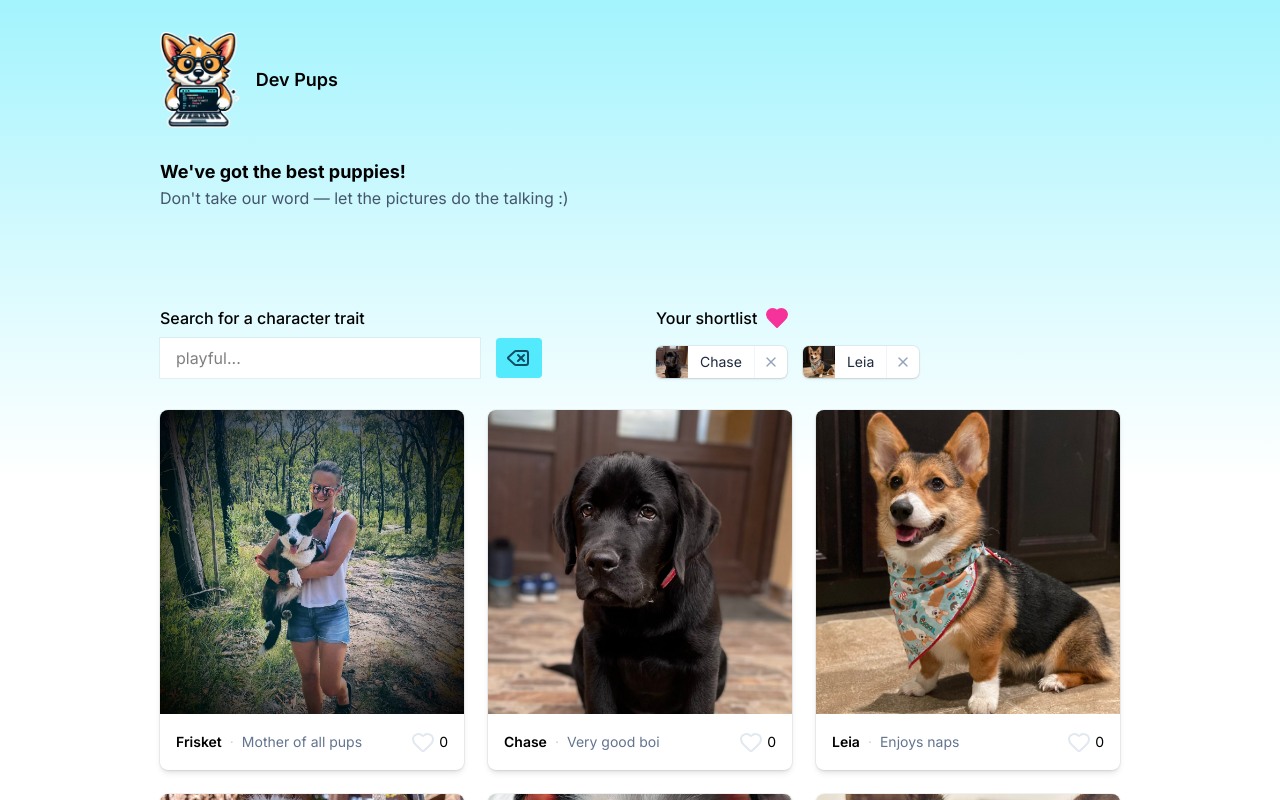
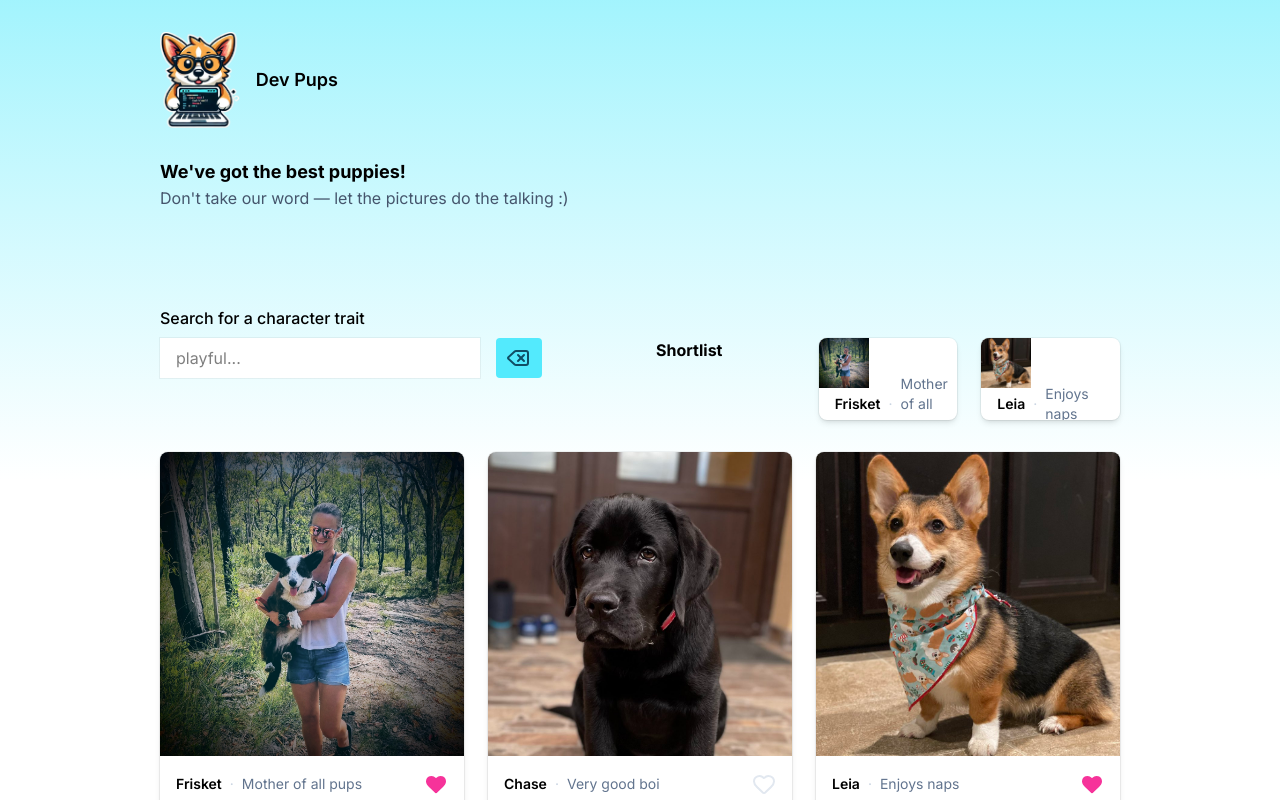
Before and after one commit to Dec-246/React-from-scratch, a React (Vite) app: page / in a window 1280 px wide. Shown: the top 800 px of the page. Built offline with nearby package versions, Linux system fonts and the light colour scheme.

Commit message:
ep 15: sharing state across components

```diff
--- a/src/App.tsx
+++ b/src/App.tsx
@@ -6,6 +6,7 @@ import { Shortlist } from "./components/Shortlist";
 import { PuppiesList } from "./components/PuppiesList";
 import { NewPuppyForm } from "./components/NewPuppyForm";
 import { puppies } from "./data/puppies";
+import { useState } from "react";
 
 export function App() {
   return (
@@ -19,14 +20,20 @@ export function App() {
 }
 
 function Main() {
+
+// PASSING ARRAY OF PUPPY IDs
+    // define 'liked puppies' state
+  const [liked, setLiked] = useState<Puppy["id"][]>([1, 3]); // array of (number type) puppies liked
+
   return (
     <main>
       <div className="mt-24 grid gap-8 sm:grid-cols-2">
         <Search />
-        <Shortlist />
+        <Shortlist puppies={puppies} liked={liked} />
       </div>
 
-      <PuppiesList puppies={puppies} />
+{/* passing state to component */}
+      <PuppiesList puppies={puppies} liked={liked} setLiked={setLiked} />
       <NewPuppyForm />
     </main>
   );
--- a/src/components/LikeToggle.tsx
+++ b/src/components/LikeToggle.tsx
@@ -1,27 +1,39 @@
 import { Heart } from "lucide-react";
-import * as React from "react";
+import { useState } from "react";
 
-export function LikeToggle () {
-    const [isLiked, setIsLiked] = React.useState(false); // [state value, state setting function]
-    const [count, setCount] = React.useState(0);
-
-    function handleClick() {
-        setIsLiked(!isLiked); // setting the like button to opposite of what it is
-        setCount(count + 1); // set state on click
-    }
+export function LikeToggle ({
+    id,
+    liked,
+    setLiked
+}: {
+    id: Puppy["id"];
+    liked: Puppy["id"][];
+    setLiked: Dispatch<SetStateAction<Puppy["id"][]>>;
+}) {
 
     return (
-        <button className="group flex items-center gap-1" onClick={handleClick}>
+        <button
+            className="group"
+            // click button
+            onClick={() => {
+                // if puppy is already liked, remove liked state
+                if (liked.includes(id)) {
+                    setLiked(liked.filter(pupId => pupId !== id));
+                } else {
+                    // otherwise, add puppy to liked array
+                    setLiked([...liked, id]);
+                }
+            }}
+            >
             <Heart
 
             className={
-                isLiked // setting styles for like button
+                liked.includes(id) // does liked array inlude puppy ID
+                // setting styles for like button
                   ? "fill-pink-500 stroke-none"
                   : "stroke-slate-200 group-hover:stroke-slate-300"
                 }
             />
-
-            <span>{count}</span>
         </button>
-    )
+    );
 }
--- a/src/components/PuppiesList.tsx
+++ b/src/components/PuppiesList.tsx
@@ -3,12 +3,23 @@ import { type Puppy } from "../types";
 import { LikeToggle } from "./LikeToggle";
 
 // defining types for React component
-export function PuppiesList({ puppies }: { puppies: Puppy[] }) {
+export function PuppiesList({
+  puppies,
+  liked,
+  setLiked,
+ }: {
+  puppies: Puppy[] // puppies list returns array of Puppy
+  liked: Puppy["id"][] // receives liked value (number array)
+  setLiked: Dispatch<SetStateAction<Puppy["id"][]>>;
+}) {
   return (
     <ul className="mt-8 grid gap-6 sm:grid-cols-2 lg:grid-cols-3">
-      {
-        puppies.map((puppy) => (
-          <PuppyCard key={puppy.id} puppy={puppy} />
+      {puppies.map((puppy) => (
+          <PuppyCard
+          key={puppy.id}
+          puppy={puppy}
+          liked={liked}
+          setLiked={setLiked} />
         ))}
 
     </ul>
@@ -17,9 +28,12 @@ export function PuppiesList({ puppies }: { puppies: Puppy[] }) {
 
 type PuppyCardProps = {
   puppy: Puppy;
+  liked: Puppy["id"][];
+  setLiked: Dispatch<SetStateAction<Puppy["id"][]>>;
 };
 
-function PuppyCard({ puppy }: PuppyCardProps) {
+function PuppyCard({ puppy, liked, setLiked }: PuppyCardProps) {
+
   return (
     <li key={puppy.id} className="overflow-clip rounded-lg bg-white shadow-md ring ring-black/5 hover:-translate-y-0.5">
 
@@ -27,7 +41,7 @@ function PuppyCard({ puppy }: PuppyCardProps) {
             className="aspect-square object-cover"
             alt={puppy.name}
             src={puppy.imagePath}
-          />
+            />
 
           <div className="gap flex items-center justify-between p-4 text-sm">
             <div className="flex items-center gap-2">
@@ -35,7 +49,12 @@ function PuppyCard({ puppy }: PuppyCardProps) {
               <span className="text-slate-300">·</span>
               <p className="text-slate-500">{puppy.vibe}</p>
             </div>
-            <LikeToggle />
+
+            <LikeToggle
+            id={puppy.id}
+            liked={liked}
+            setLiked={setLiked}
+            />
           </div>
     </li>
   )
--- a/src/components/Shortlist.tsx
+++ b/src/components/Shortlist.tsx
@@ -1,79 +1,149 @@
-export function Shortlist() {
+import React from "react";
+import { type Puppy } from "../types";
+
+
+// export function Shortlist() {
+//   return (
+//     <div>
+//       <h2 className="flex items-center gap-2 font-medium">
+//         <span>Your shortlist</span>
+//         <svg
+//           xmlns="http://www.w3.org/2000/svg"
+//           width={24}
+//           height={24}
+//           viewBox="0 0 24 24"
+//           fill="none"
+//           stroke="currentColor"
+//           strokeWidth={2}
+//           strokeLinecap="round"
+//           strokeLinejoin="round"
+//           className="lucide lucide-heart inline-block size-6 fill-pink-500 stroke-pink-500"
+//         >
+//           <path d="M19 14c1.49-1.46 3-3.21 3-5.5A5.5 5.5 0 0 0 16.5 3c-1.76 0-3 .5-4.5 2-1.5-1.5-2.74-2-4.5-2A5.5 5.5 0 0 0 2 8.5c0 2.3 1.5 4.05 3 5.5l7 7Z" />
+//         </svg>
+//       </h2>
+
+//       <ul className="mt-4 flex flex-wrap gap-4">
+//         <li className="relative flex items-center overflow-clip rounded-md bg-white shadow-sm ring ring-black/5 transition duration-100 starting:scale-0 starting:opacity-0">
+//           <img
+//             height={32}
+//             width={32}
+//             alt="Chase"
+//             className="aspect-square w-8 object-cover"
+//             src="/images/2.jpg"
+//           />
+//           <p className="px-3 text-sm text-slate-800">Chase</p>
+//           <button className="group h-full border-l border-slate-100 px-2 hover:bg-slate-100">
+//             <svg
+//               xmlns="http://www.w3.org/2000/svg"
+//               width={24}
+//               height={24}
+//               viewBox="0 0 24 24"
+//               fill="none"
+//               stroke="currentColor"
+//               strokeWidth={2}
+//               strokeLinecap="round"
+//               strokeLinejoin="round"
+//               className="lucide lucide-x size-4 stroke-slate-400 group-hover:stroke-red-400"
+//             >
+//               <path d="M18 6 6 18" />
+//               <path d="m6 6 12 12" />
+//             </svg>
+//           </button>
+//         </li>
+
+//         <li className="relative flex items-center overflow-clip rounded-md bg-white shadow-sm ring ring-black/5 transition duration-100 starting:scale-0 starting:opacity-0">
+//           <img
+//             height={32}
+//             width={32}
+//             alt="Leia"
+//             className="aspect-square w-8 object-cover"
+//             src="/images/3.jpg"
+//           />
+//           <p className="px-3 text-sm text-slate-800">Leia</p>
+//           <button className="group h-full border-l border-slate-100 px-2 hover:bg-slate-100">
+//             <svg
+//               xmlns="http://www.w3.org/2000/svg"
+//               width={24}
+//               height={24}
+//               viewBox="0 0 24 24"
+//               fill="none"
+//               stroke="currentColor"
+//               strokeWidth={2}
+//               strokeLinecap="round"
+//               strokeLinejoin="round"
+//               className="lucide lucide-x size-4 stroke-slate-400 group-hover:stroke-red-400"
+//             >
+//               <path d="M18 6 6 18" />
+//               <path d="m6 6 12 12" />
+//             </svg>
+//           </button>
+//         </li>
+//       </ul>
+//     </div>
+//   );
+// }
+
+
+// defining types for React component
+export function Shortlist({
+  id,
+  puppies,
+  liked,
+}: {
+  id: Puppy["id"]
+  puppies: Puppy[] // puppies list returns array of Puppy
+  liked: Puppy["id"][] // receives liked value (number array)
+}) {
   return (
-    <div>
-      <h2 className="flex items-center gap-2 font-medium">
-        <span>Your shortlist</span>
-        <svg
-          xmlns="http://www.w3.org/2000/svg"
-          width={24}
-          height={24}
-          viewBox="0 0 24 24"
-          fill="none"
-          stroke="currentColor"
-          strokeWidth={2}
-          strokeLinecap="round"
-          strokeLinejoin="round"
-          className="lucide lucide-heart inline-block size-6 fill-pink-500 stroke-pink-500"
-        >
-          <path d="M19 14c1.49-1.46 3-3.21 3-5.5A5.5 5.5 0 0 0 16.5 3c-1.76 0-3 .5-4.5 2-1.5-1.5-2.74-2-4.5-2A5.5 5.5 0 0 0 2 8.5c0 2.3 1.5 4.05 3 5.5l7 7Z" />
-        </svg>
-      </h2>
-      <ul className="mt-4 flex flex-wrap gap-4">
-        <li className="relative flex items-center overflow-clip rounded-md bg-white shadow-sm ring ring-black/5 transition duration-100 starting:scale-0 starting:opacity-0">
-          <img
-            height={32}
-            width={32}
-            alt="Chase"
-            className="aspect-square w-8 object-cover"
-            src="/images/2.jpg"
-          />
-          <p className="px-3 text-sm text-slate-800">Chase</p>
-          <button className="group h-full border-l border-slate-100 px-2 hover:bg-slate-100">
-            <svg
-              xmlns="http://www.w3.org/2000/svg"
-              width={24}
-              height={24}
-              viewBox="0 0 24 24"
-              fill="none"
-              stroke="currentColor"
-              strokeWidth={2}
-              strokeLinecap="round"
-              strokeLinejoin="round"
-              className="lucide lucide-x size-4 stroke-slate-400 group-hover:stroke-red-400"
-            >
-              <path d="M18 6 6 18" />
-              <path d="m6 6 12 12" />
-            </svg>
-          </button>
-        </li>
-        <li className="relative flex items-center overflow-clip rounded-md bg-white shadow-sm ring ring-black/5 transition duration-100 starting:scale-0 starting:opacity-0">
-          <img
-            height={32}
-            width={32}
-            alt="Leia"
-            className="aspect-square w-8 object-cover"
-            src="/images/3.jpg"
-          />
-          <p className="px-3 text-sm text-slate-800">Leia</p>
-          <button className="group h-full border-l border-slate-100 px-2 hover:bg-slate-100">
-            <svg
-              xmlns="http://www.w3.org/2000/svg"
-              width={24}
-              height={24}
-              viewBox="0 0 24 24"
-              fill="none"
-              stroke="currentColor"
-              strokeWidth={2}
-              strokeLinecap="round"
-              strokeLinejoin="round"
-              className="lucide lucide-x size-4 stroke-slate-400 group-hover:stroke-red-400"
-            >
-              <path d="M18 6 6 18" />
-              <path d="m6 6 12 12" />
-            </svg>
-          </button>
-        </li>
-      </ul>
-    </div>
+
+    <ul className="mt-8 grid gap-6 sm:grid-cols-2 lg:grid-cols-3">
+    <h1><b>Shortlist</b></h1>
+      {puppies.map((puppy) => (
+        <LikedPuppyCard
+        id= {puppy.id}
+        key={puppy.id}
+        puppy={puppy}
+        liked={liked}
+        />
+      ))}
+
+    </ul>
   );
 }
+
+type LikedPuppyCardProps = {
+  puppy: Puppy;
+  id: Puppy["id"];
+  liked: Puppy["id"][];
+};
+
+function LikedPuppyCard({ puppy, liked }: LikedPuppyCardProps) {
+  if (liked.includes(puppy.id)) {
+    return (
+      <li key={puppy.id} className="overflow-clip rounded-lg bg-white shadow-md ring ring-black/5 hover:-translate-y-0.5">
+
+            <img
+              className="aspect-square object-cover"
+              alt={puppy.name}
+              src={puppy.imagePath}
+              width={50}
+              height={50}
+            />
+
+            <div className="gap flex items-center justify-between p-4 text-sm" style={{ width: 25, height:25}}>
+
+
+              <div className="flex items-center gap-2">
+                <p className="font-semibold">{puppy.name}</p>
+                <span className="text-slate-300">·</span>
+                <p className="text-slate-500">{puppy.vibe}</p>
+              </div>
+
+            </div>
+      </li>
+    )
+  } else {
+    return;
+  }
+}
```
